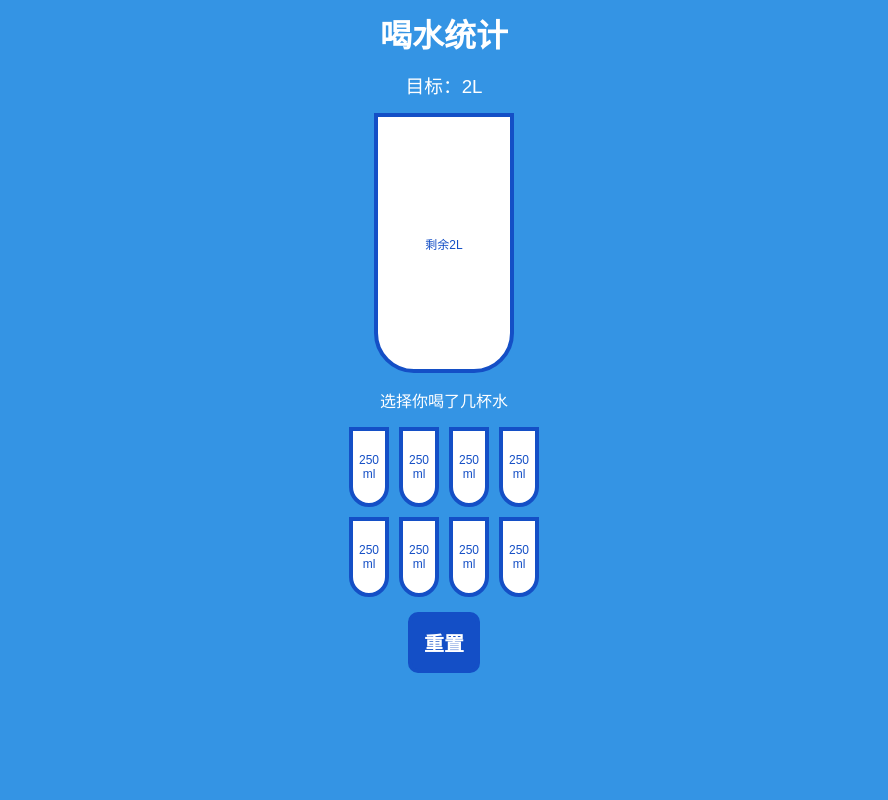
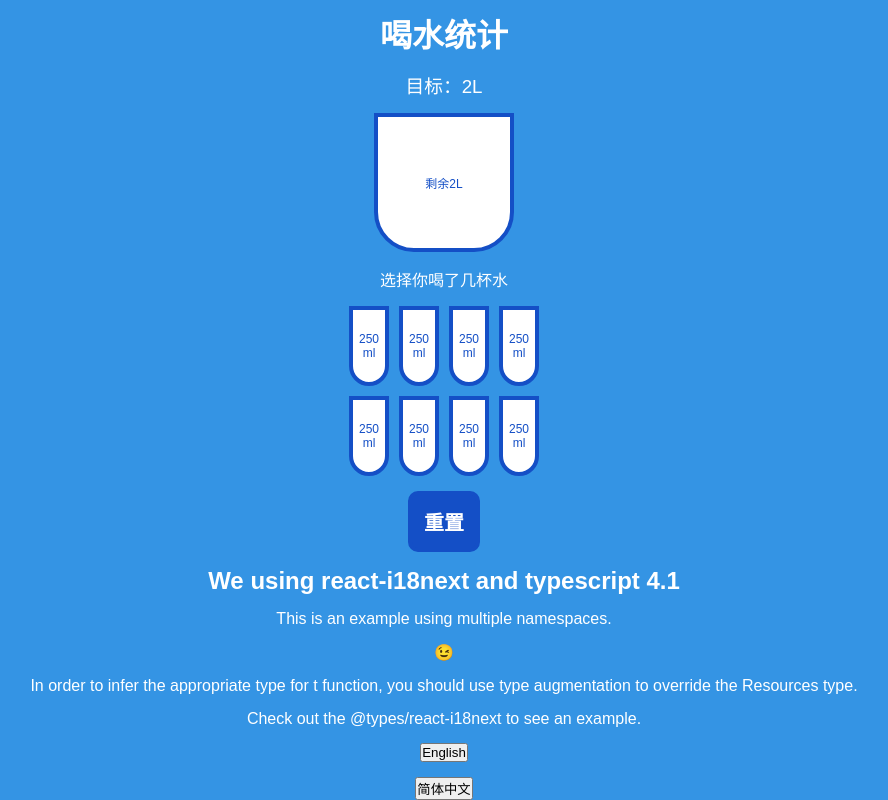
Before and after one commit to JimmFly/water-ts, a React (Create React App) app: page / in a window 1280 px wide. Shown: the whole page, without its empty margins (196-1084 px from the left). Built offline with nearby package versions, Linux system fonts and the light colour scheme.

Commit message:
tryi18next

```diff
--- a/src/App.tsx
+++ b/src/App.tsx
@@ -1,4 +1,5 @@
 import { useAtom } from "jotai";
+import { useTranslation } from "react-i18next";
 import { cupsAtom, fullCupAtom, percentAtom, resetAtom } from "./store/atom";
 import {
   Cup,
@@ -17,7 +18,11 @@ function App() {
   const [percent] = useAtom(percentAtom);
   const [, setFullCups] = useAtom(fullCupAtom);
   const [, resetCups] = useAtom(resetAtom);
-
+  const { t, i18n } = useTranslation();
+  const changeLanguage = (language: string) => () => {
+    i18n.changeLanguage(language);
+  };
+  console.log(i18n.language);
   return (
     <Water>
       <h1>喝水统计</h1>
@@ -59,6 +64,13 @@ function App() {
         })}
       </Cups>
       <Reset onClick={resetCups}>重置</Reset>
+      <h2>{t("title")}</h2>
+      <p>{t("description.part1")}</p>
+      <p>{t("description.part2")}</p>
+      <p>{t("description2.part1")}</p>
+      <p>{t("description2.part2")}</p>
+      <button onClick={changeLanguage("en")}>English</button>
+      <button onClick={changeLanguage("zh")}>简体中文</button>
     </Water>
   );
 }
--- /dev/null
+++ b/src/i18n/en.json
@@ -0,0 +1,11 @@
+{
+    "title": "We using react-i18next and typescript 4.1",
+    "description": {
+      "part1": "This is an example using multiple namespaces.",
+      "part2": "😉"
+    },
+    "description2": {
+        "part1": "In order to infer the appropriate type for t function, you should use type augmentation to override the Resources type.",
+        "part2": "Check out the @types/react-i18next to see an example."
+      }
+}
--- a/src/i18n/i18n.ts
+++ /dev/null
@@ -1,32 +0,0 @@
-import i18n from "i18next";
-import { initReactI18next } from "react-i18next";
-
-// the translations
-// (tip move them in a JSON file and import them,
-// or even better, manage them separated from your code: https://react.i18next.com/guides/multiple-translation-files)
-export const defaultNS = "ns1";
-export const resources = {
-  en: {},
-} as const;
-
-i18n.use(initReactI18next).init({
-  lng: "en",
-  ns: ["ns1", "ns2"],
-  defaultNS,
-  resources,
-});
-
-i18n
-  .use(initReactI18next) // passes i18n down to react-i18next
-  .init({
-    resources,
-    lng: "zh", // language to use, more information here: https://www.i18next.com/overview/configuration-options#languages-namespaces-resources
-    // you can use the i18n.changeLanguage function to change the language manually: https://www.i18next.com/overview/api#changelanguage
-    // if you're using a language detector, do not define the lng option
-
-    interpolation: {
-      escapeValue: false, // react already safes from xss
-    },
-  });
-
-export default i18n;
--- /dev/null
+++ b/src/i18n/react-i18next.ts
@@ -0,0 +1,21 @@
+import i18n from "i18next";
+import { initReactI18next } from "react-i18next";
+import en from "./en.json";
+import zh from "./zh.json";
+
+export const resources = {
+  en: {
+    translation: en,
+  },
+  zh: {
+    translation: zh,
+  },
+} as const;
+
+i18n.use(initReactI18next).init({
+  lng: "en",
+  resources,
+  interpolation: {
+    escapeValue: false, // not needed for react as it escapes by default
+  },
+});
--- /dev/null
+++ b/src/i18n/zh.json
@@ -0,0 +1,11 @@
+{
+    "title": "欢迎来到使用 react-i18next 和 typescript 4.1建立的 react-app",
+    "description": {
+      "part1": "这是一个例子使用了多个ns",
+      "part2": "😉"
+    },
+    "description2": {
+          "part1": "为了推断 t 函数的适当类型，您应该使用类型扩展来覆盖 Resources 类型。",
+          "part2": "查看@types / react-i18next的例子"
+    }
+  }
--- a/src/index.tsx
+++ b/src/index.tsx
@@ -1,7 +1,7 @@
 import { Provider } from "jotai";
 import ReactDOM from "react-dom/client";
 import App from "./App";
-import "./i18n/i18n";
+import "./i18n/react-i18next";
 import { MyGlobalStyle } from "./styles/styled";
 
 const root = ReactDOM.createRoot(
```
Also changed, not shown: src/i18n/react-i18next.d.ts (deleted, +0 -9 lines).
